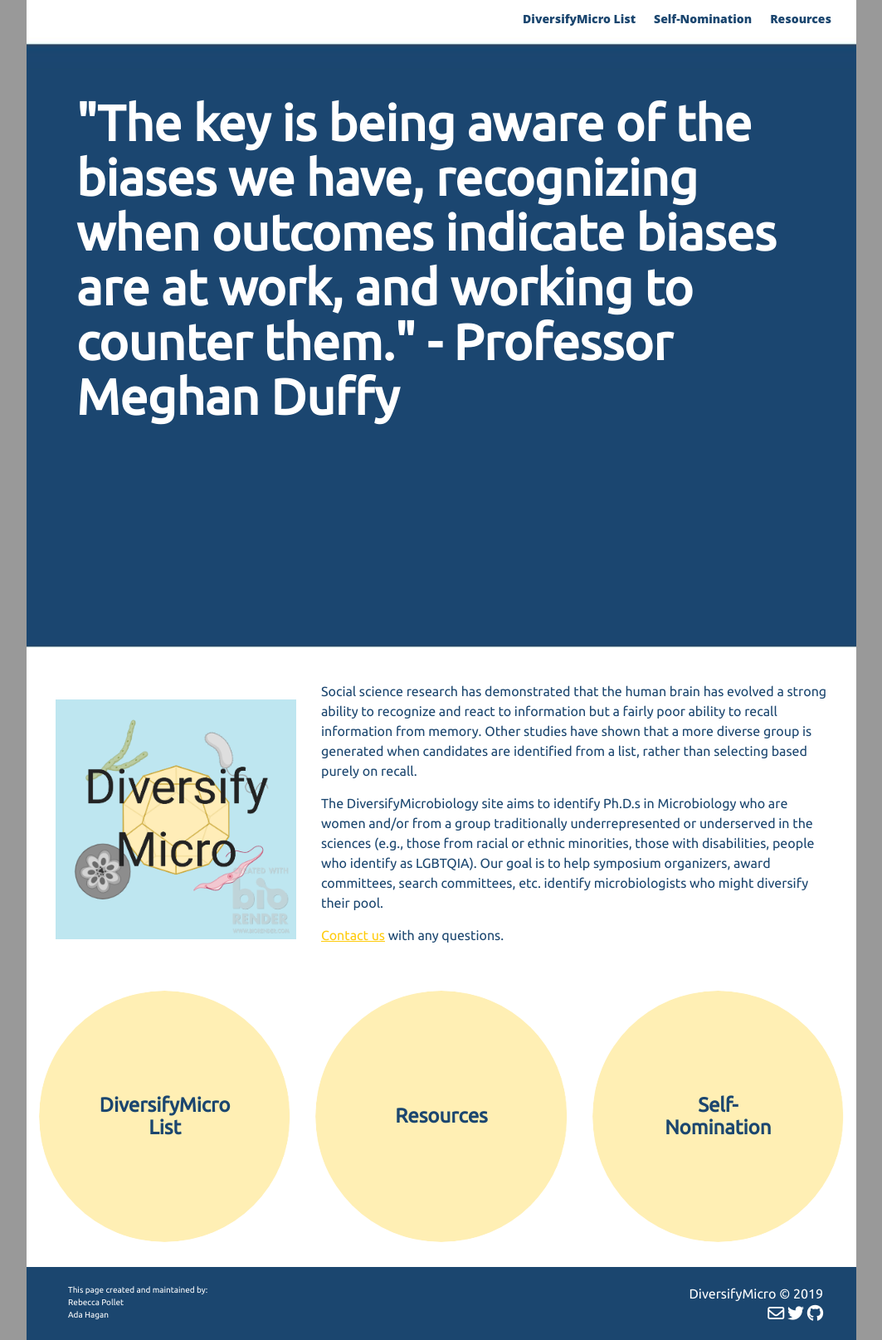
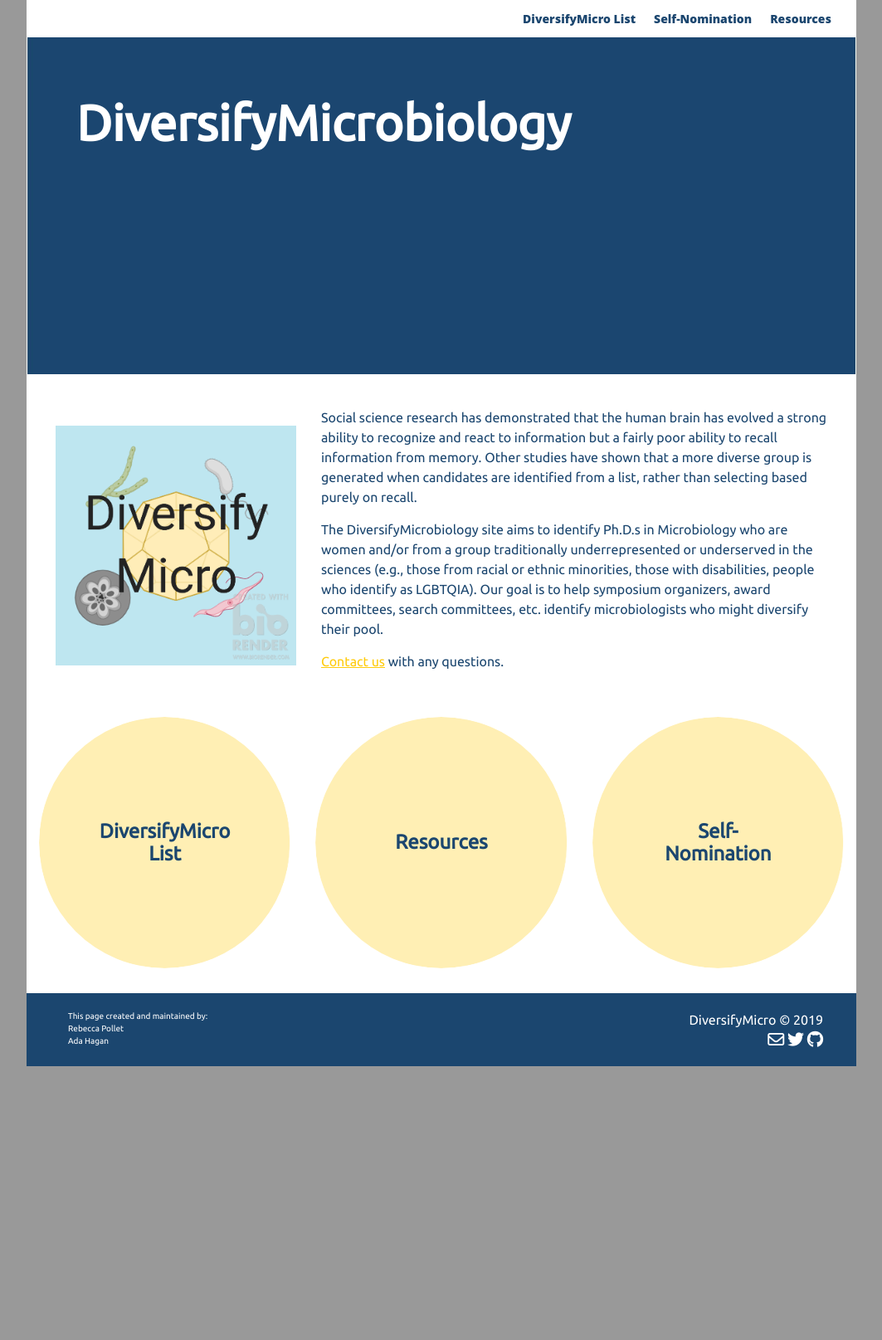
Before and after one commit to diversifymicrobiology/DiversifyMicrobiology.github.io, a Jekyll site: the page built from index.html, in a window 1280 px wide. Shown: the whole page at 83% size, without its empty margins (108-1171 px from the left). Built offline with Jekyll 4.4.1, drawn with Linux system fonts in a browser that asks for light colours; nearby versions of some CDN libraries; after the commit the page ends 1285 px from its top, so only the background shows below that.

Commit message:
replace quote with title

```diff
--- a/index.html
+++ b/index.html
@@ -7,9 +7,7 @@ category: home
 
 <div class="intro">
 
-	<h1>"The key is being aware of the biases we have,
-	recognizing when outcomes indicate biases are at work,
-	and working to counter them." - Professor Meghan Duffy</h1>
+	<h1>DiversifyMicrobiology</h1>
 
 </div>
 
```
